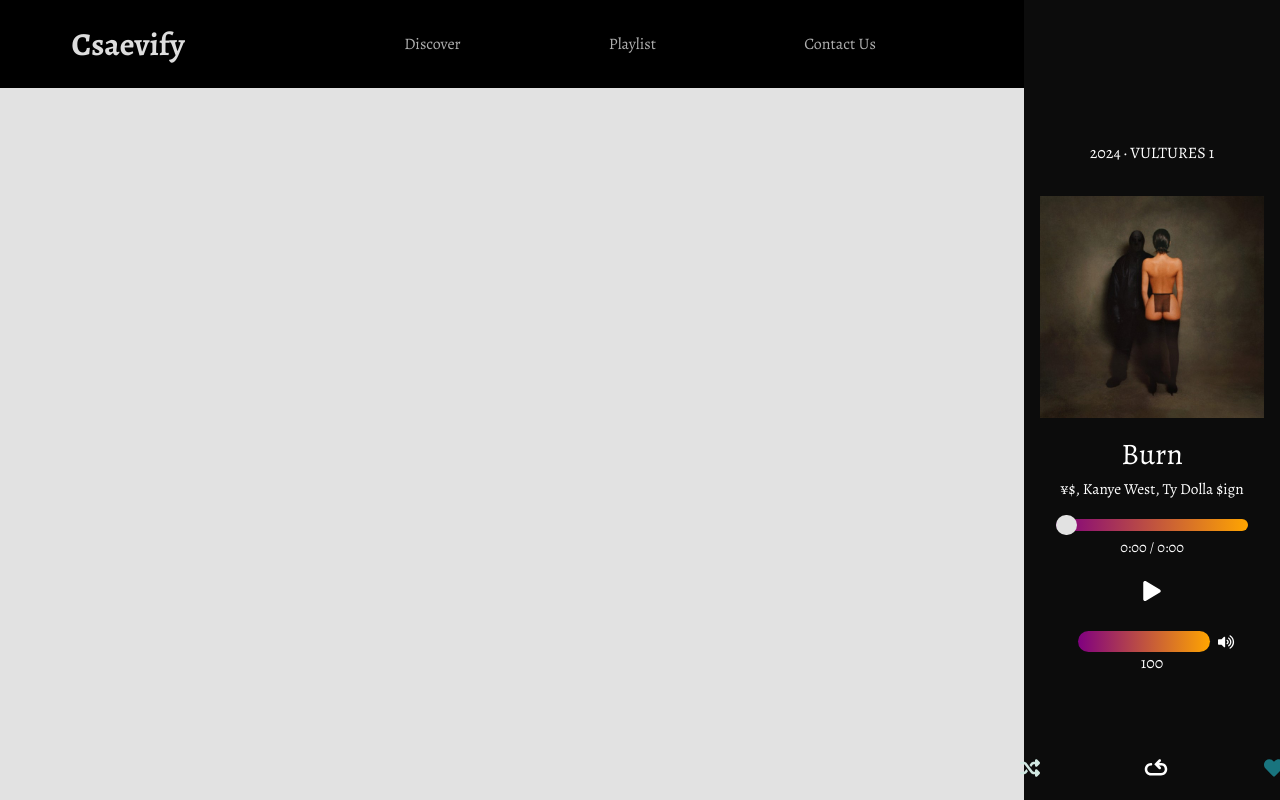
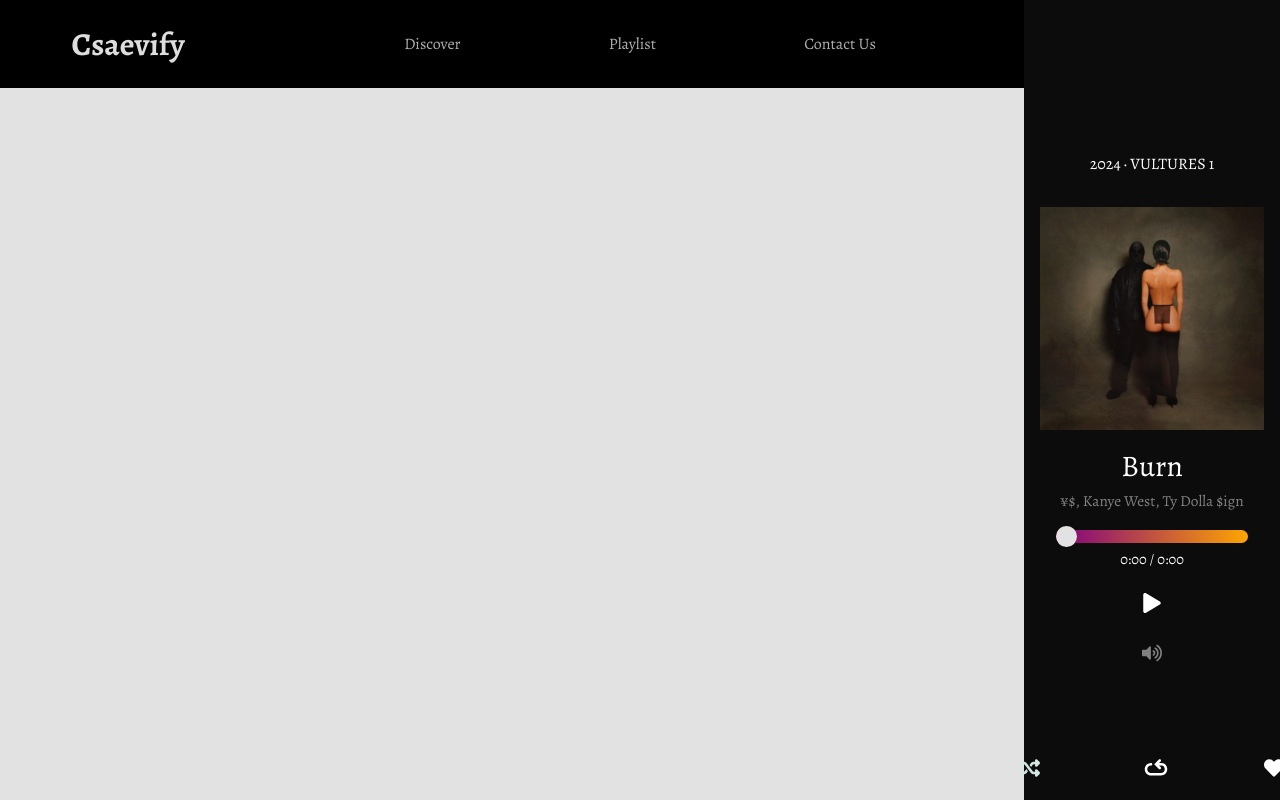
Before and after one commit to CserhiBerni/csaevify, a React (Vite) app in the folder csaevify-frontend/: page / in a window 1280 px wide. Built offline with nearby package versions, Linux system fonts and the light colour scheme.

Commit message:
Updated MusicCard

```diff
--- a/csaevify-frontend/src/components/MusicCard/MusicCard.css
+++ b/csaevify-frontend/src/components/MusicCard/MusicCard.css
@@ -25,6 +25,15 @@
 .music-card .artist {
     margin: 0.25rem 0 1rem 0;
     font-size: 1.8ch;
+    color: grey;
+    text-decoration: none;
+    transition: color 0.2s;
+    cursor: pointer;
+}
+
+.music-card .artist:hover{
+    color: white;
+    text-decoration: underline;
 }
 
 .slider input[type="range"] {
@@ -37,7 +46,7 @@
 }
 
 .slider input[type="range"]:active::-webkit-slider-thumb {
-    background-color: #19747E;
+    background-color: grey;
 }
 
 .slider input[type="range"]::-webkit-slider-thumb {
@@ -87,6 +96,15 @@
     cursor: pointer;
 }
 
+.volumeicon{
+    cursor: pointer;
+}
+
+.volumeicon:hover{
+    fill: white;
+    transition: 1s ease;
+}
+
 .volumebar{
     margin: 0 0.5rem ;
 }
@@ -119,11 +137,16 @@
     bottom: 0.2rem;
 }
 
+.loop:hover{
+    fill: white;
+}
+
 .like{
     position: absolute;
     left: 7rem;
     bottom: 0.5rem;
 }
+
 
 
 @media screen and (max-width: 768px) {
--- a/csaevify-frontend/src/components/MusicCard/MusicCard.tsx
+++ b/csaevify-frontend/src/components/MusicCard/MusicCard.tsx
@@ -12,9 +12,14 @@ const MusicCard = () => {
   const [play, setPlay] = useState(false);
   const [loop, setLoop] = useState(false);
   const [currentVolume, setCurrentVolume] = useState(MAX);
+  const [showVolumeControls, setShowVolumeControls] = useState(false);
   const [currentTime, setCurrentTime] = useState(0);
   const [duration, setDuration] = useState(0);
   const kakaRef = useRef<HTMLAudioElement | null>(null);
+
+  const toggleVolumeControls = () => {
+    setShowVolumeControls(!showVolumeControls);
+  };
 
 
   function toggleAudio(): void {
@@ -101,32 +106,26 @@ const MusicCard = () => {
         <div className="play" onClick={toggleAudio}>
           {play ? <FaPause size={20} /> : <FaPlay size={20} />}
         </div>
-        <div className="volumebar-container">
-          <div className="volumebar-q">
-            <div className="vb">
-              <input
-                type="range"
-                className="volumebar"
-                min={0}
-                max={MAX}
-                onChange={handleVolume}
-                style={{ background: `linear-gradient(90deg, purple 0%, orange ${(currentVolume / MAX) * 100}%, white ${(currentVolume / MAX) * 100}%, white 100%)` }}
-              />
-              <FaVolumeUp size={20}/>
+            <div className="volumebar-container">
+              <div className="volumebar-q">
+                    <div className="vb">
+                        {showVolumeControls && (<input type="range" className="volumebar" min={0} max={MAX} onChange={handleVolume}
+                         style={{ background: `linear-gradient(90deg, purple 0%, orange ${(currentVolume / MAX) * 100}%, white ${(currentVolume / MAX) * 100}%, white 100%)` }}/>)}
+                        <FaVolumeUp size={20} className="volumeicon" onClick={toggleVolumeControls} style={{color: "grey"}} />
+                    </div>
+                  {showVolumeControls && <p className="currentVolume">{currentVolume}</p>}
+              </div>
             </div>
-            <p className="currentVolume">{currentVolume}</p>
-          </div>
-        </div>
         <div className="buttons-container">
           <div className="buttons">
             <div className="shuffle audio-btn">
               <FaShuffle size={20} color={"#D1E8E2"} />
             </div>
             <div className="loop audio-btn" onClick={toggleLoop}>
-              <TiArrowLoop size={30} color={loop ? "orange" : "white"} />
+              <TiArrowLoop size={30} style={{color: "white", background: loop ? "linear-gradient(90deg, purple, orange)" : "none", borderRadius: 15}} />
             </div>
             <div className="like audio-btn">
-              <FaHeart size={20} color={"#19747E"} />
+              <FaHeart size={20} color={"linear-gradient(90deg, purple, orange)"} />
             </div>
           </div>
         </div>
--- a/csaevify-frontend/src/index.css
+++ b/csaevify-frontend/src/index.css
@@ -3,4 +3,16 @@
 * {
     margin: 0;
     font-family: "Alegreya", serif;
+
+    -webkit-user-select: text;
+    -khtml-user-select: text;
+    -moz-user-select: text;
+    -o-user-select: text;
+    user-select: text;
+
+    user-select: none;
+    -webkit-user-select: none;
+    -moz-user-select: none;
+    -ms-user-select: none;
+    -khtml-user-select: none;
 }
```
